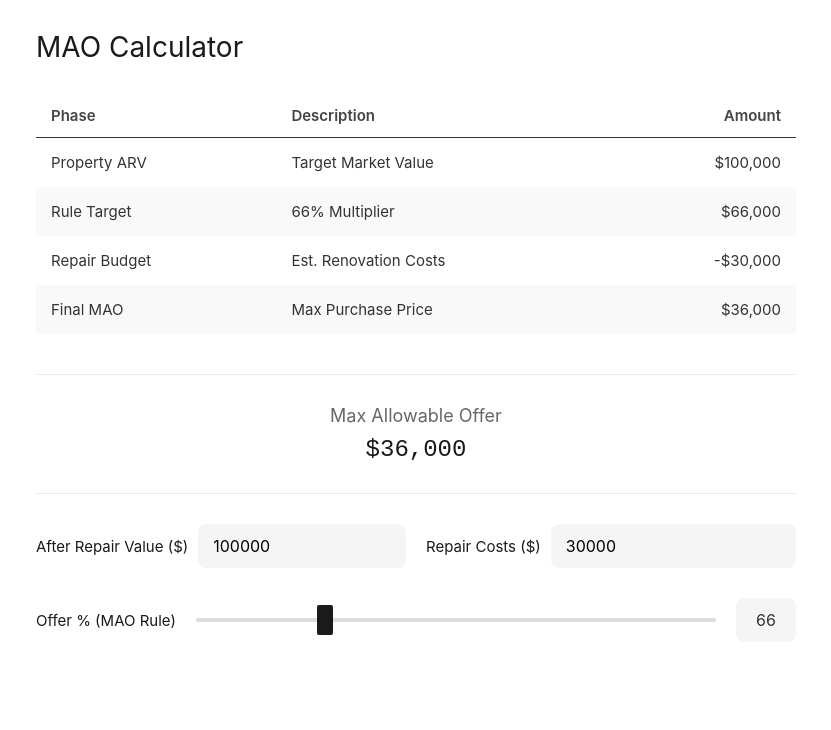
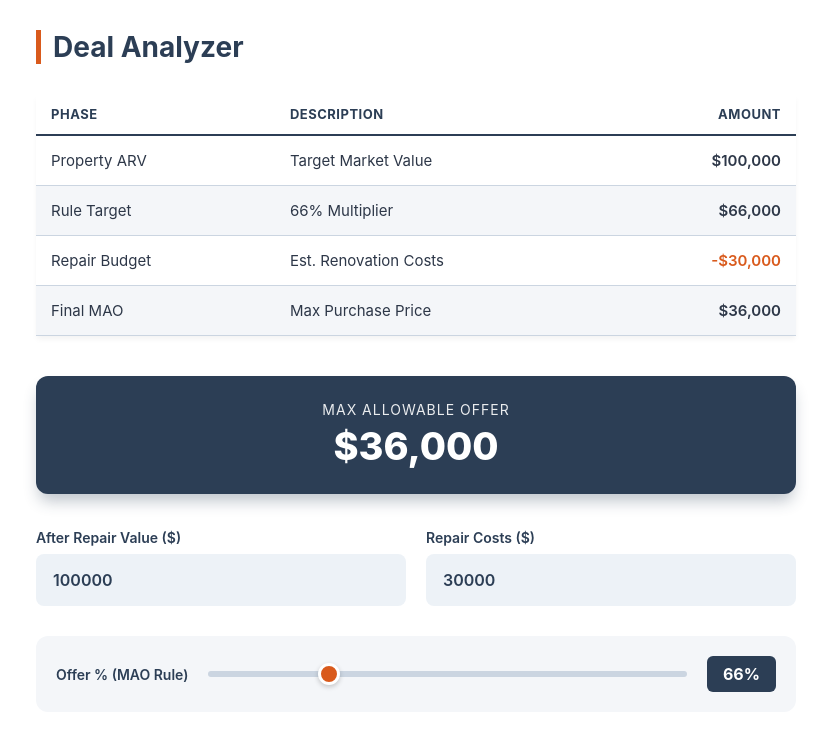
Before and after one commit to moorbytes/mao-calculator, a plain HTML site: page index.html in a window 1280 px wide. Shown: the whole page, without its empty margins (224-1055 px from the left). Drawn offline with Linux system fonts and the light colour scheme.

Commit message:
Refactor styles and update calculator title

```diff
--- a/index.html
+++ b/index.html
@@ -8,65 +8,73 @@
     <title>MAO Calculator</title>
     <style>
         :root {
+            /* Up Morningside Brand Colors - Darkened */
             --bg-color: #ffffff;
-            --text-main: #333333;
-            --text-light: #666666;
-            --row-alt: #f9f9f9;
-            --border-line: #eaeaea;
-            --input-bg: #f5f5f5;
+            --primary-navy: #2c3e55; /* Rich Slate Navy */
+            --accent-orange: #d95a1c; /* Deepened Brand Orange */
+            --text-main: #2d3748;
+            --text-light: #4a5568;
+            --row-alt: #f4f6f9; /* Light blueish-gray tint */
+            --border-line: #cbd5e1;
+            --input-bg: #edf2f7;
         }
         * { box-sizing: border-box; margin: 0; padding: 0; font-family: -apple-system, BlinkMacSystemFont, "Segoe UI", Roboto, Helvetica, Arial, sans-serif; }
         body { background-color: var(--bg-color); color: var(--text-main); padding: 30px 20px; max-width: 800px; margin: 0 auto; }
 
-        h1 { font-size: 28px; font-weight: 400; margin-bottom: 30px; color: #1a1a1a; }
+        h1 { font-size: 28px; font-weight: 700; margin-bottom: 30px; color: var(--primary-navy); border-left: 5px solid var(--accent-orange); padding-left: 12px;}
 
         /* Table Styles */
-        .breakdown-table { width: 100%; border-collapse: collapse; margin-bottom: 40px; font-size: 15px; }
-        .breakdown-table th { text-align: left; padding: 12px 15px; border-bottom: 1px solid #333; font-weight: 600; color: #444; }
-        .breakdown-table td { padding: 15px; border-bottom: none; }
+        .breakdown-table { width: 100%; border-collapse: collapse; margin-bottom: 40px; font-size: 15px; box-shadow: 0 4px 6px -1px rgba(0, 0, 0, 0.05); }
+        .breakdown-table th { text-align: left; padding: 12px 15px; border-bottom: 2px solid var(--primary-navy); font-weight: 700; color: var(--primary-navy); text-transform: uppercase; font-size: 13px; letter-spacing: 0.5px; }
+        .breakdown-table td { padding: 15px; border-bottom: 1px solid var(--border-line); }
         .breakdown-table tr:nth-child(even) td { background-color: var(--row-alt); }
-        .amount-col { text-align: right; }
+        .amount-col { text-align: right; font-weight: 600; }
         th.amount-col { text-align: right; }
 
-        hr { border: none; border-top: 1px solid var(--border-line); margin: 30px 0; }
+        hr { border: none; border-top: 2px dashed var(--border-line); margin: 30px 0; }
 
         /* Summary Section */
-        .summary-section { text-align: center; margin: 30px 0; }
-        .summary-label { font-size: 18px; color: var(--text-light); margin-bottom: 10px; }
-        .summary-value { font-size: 24px; font-family: monospace; font-weight: 400; color: #1a1a1a; }
+        .summary-section { text-align: center; margin: 35px 0; background-color: var(--primary-navy); padding: 25px; border-radius: 12px; color: white; box-shadow: 0 10px 15px -3px rgba(44, 62, 85, 0.3); }
+        .summary-label { font-size: 14px; opacity: 0.9; margin-bottom: 5px; text-transform: uppercase; letter-spacing: 1px; }
+        .summary-value { font-size: 38px; font-weight: 800; color: #ffffff; }
+        .summary-highlight { color: var(--accent-orange); }
 
         /* Input Controls Layout */
         .controls-grid { display: grid; grid-template-columns: 1fr 1fr; gap: 20px; align-items: center; margin-bottom: 30px; }
-        .input-group { display: flex; align-items: center; gap: 10px; }
-        .input-group label { font-size: 15px; color: #1a1a1a; white-space: nowrap; }
+        .input-group { display: flex; flex-direction: column; gap: 8px; }
+        .input-group label { font-size: 14px; font-weight: 600; color: var(--primary-navy); }
 
         input[type="number"] {
             width: 100%;
-            padding: 12px 15px;
+            padding: 14px 15px;
             font-size: 16px;
-            border: none;
+            font-weight: 600;
+            color: var(--primary-navy);
+            border: 2px solid transparent;
             border-radius: 8px;
             background-color: var(--input-bg);
             outline: none;
+            transition: all 0.2s ease;
         }
+        input[type="number"]:focus { border-color: var(--accent-orange); background-color: #ffffff; box-shadow: 0 0 0 3px rgba(217, 90, 28, 0.1); }
 
         /* Slider Row */
-        .slider-row { display: flex; align-items: center; gap: 20px; margin-top: 20px; }
-        .slider-row label { font-size: 15px; color: #1a1a1a; white-space: nowrap; min-width: 140px; }
-        input[type="range"] { flex-grow: 1; -webkit-appearance: none; background: #ddd; height: 4px; border-radius: 2px; outline: none; }
-        input[type="range"]::-webkit-slider-thumb { -webkit-appearance: none; appearance: none; width: 16px; height: 30px; background: #1a1a1a; cursor: pointer; border-radius: 2px; }
-        .slider-output { background-color: var(--input-bg); padding: 12px 20px; border-radius: 8px; font-size: 16px; min-width: 60px; text-align: center; }
+        .slider-row { display: flex; align-items: center; gap: 20px; margin-top: 25px; background: var(--row-alt); padding: 20px; border-radius: 12px; }
+        .slider-row label { font-size: 14px; font-weight: 600; color: var(--primary-navy); white-space: nowrap; min-width: 130px; }
+        input[type="range"] { flex-grow: 1; -webkit-appearance: none; background: #cbd5e1; height: 6px; border-radius: 3px; outline: none; }
+        input[type="range"]::-webkit-slider-thumb { -webkit-appearance: none; appearance: none; width: 22px; height: 22px; background: var(--accent-orange); cursor: pointer; border-radius: 50%; border: 3px solid #ffffff; box-shadow: 0 2px 5px rgba(0,0,0,0.2); }
+        .slider-output { background-color: var(--primary-navy); color: white; padding: 8px 16px; border-radius: 6px; font-size: 16px; font-weight: 700; min-width: 60px; text-align: center; }
 
         @media (max-width: 600px) {
             .controls-grid { grid-template-columns: 1fr; }
-            .slider-row { flex-direction: column; align-items: flex-start; gap: 10px; }
-            .slider-row input[type="range"] { width: 100%; }
+            .slider-row { flex-direction: column; align-items: stretch; gap: 15px; }
+            .slider-row label { min-width: auto; }
         }
     </style>
 </head>
 <body>
 
-    <h1>MAO Calculator</h1>
+    <h1>Deal Analyzer</h1>
 
     <table class="breakdown-table">
         <thead>
@@ -90,7 +98,7 @@
             <tr>
                 <td>Repair Budget</td>
                 <td>Est. Renovation Costs</td>
-                <td class="amount-col" id="tbl-repairs">-$30,000</td>
+                <td class="amount-col" id="tbl-repairs" style="color: var(--accent-orange);">-$30,000</td>
             </tr>
             <tr>
                 <td>Final MAO</td>
@@ -100,14 +108,10 @@
         </tbody>
     </table>
 
-    <hr>
-
     <div class="summary-section">
         <div class="summary-label">Max Allowable Offer</div>
         <div class="summary-value" id="main-mao">$36,000</div>
     </div>
-
-    <hr>
 
     <div class="controls-grid">
         <div class="input-group">
@@ -123,7 +127,7 @@
     <div class="slider-row">
         <label for="rule">Offer % (MAO Rule)</label>
         <input type="range" id="rule" min="60" max="85" value="66" step="1">
-        <div class="slider-output" id="ruleDisplay">66</div>
+        <div class="slider-output" id="ruleDisplay">66%</div>
     </div>
 
 <script>
@@ -171,7 +175,7 @@
     arvInput.addEventListener('input', calculate);
     repairsInput.addEventListener('input', calculate);
     ruleSlider.addEventListener('input', function() {
-        ruleDisplay.innerText = this.value;
+        ruleDisplay.innerText = this.value + '%';
         calculate();
     });
 
```
